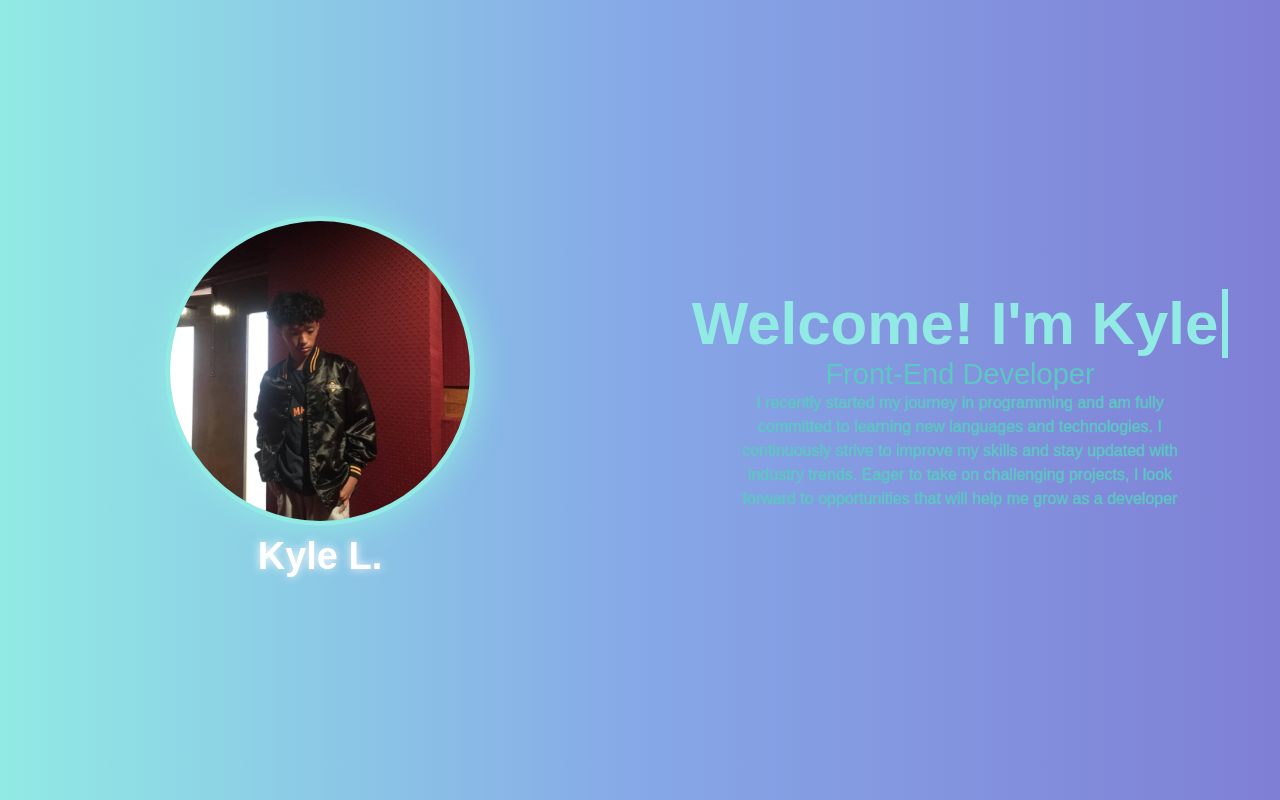
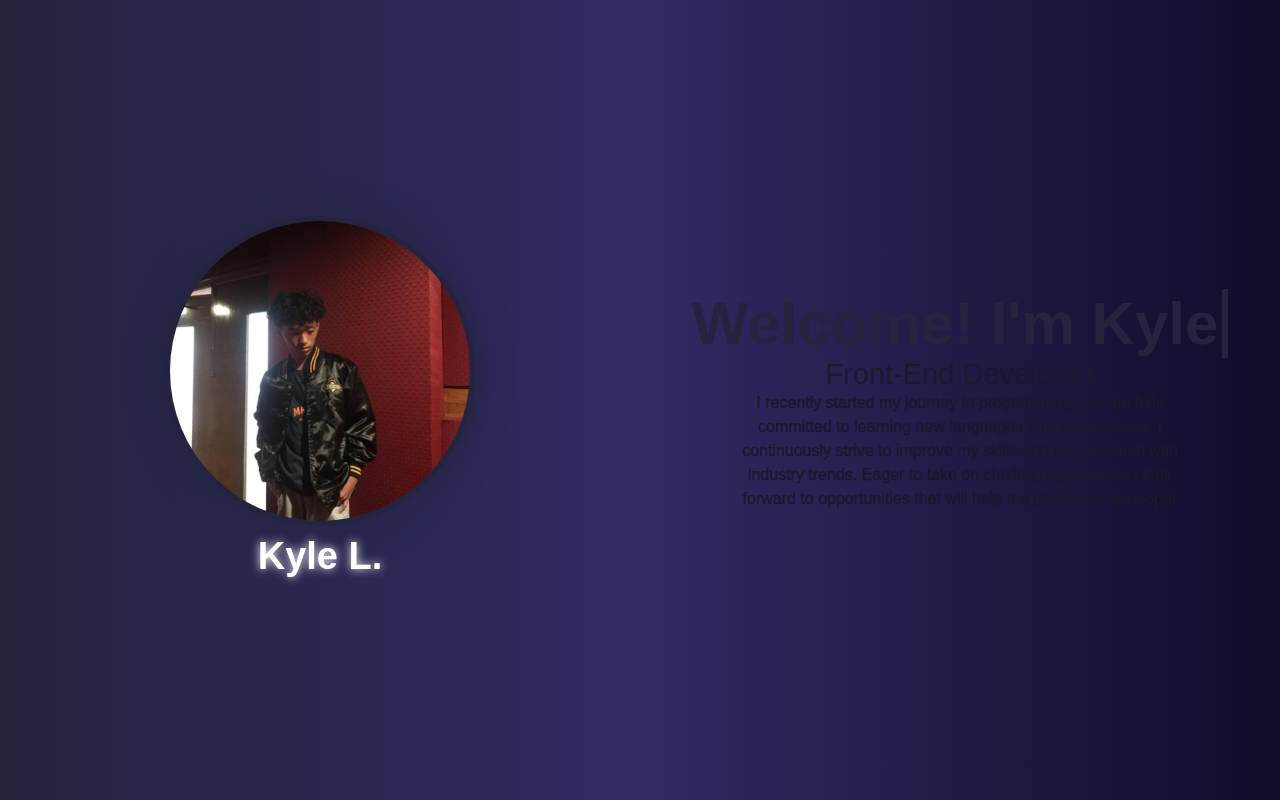
Before and after one commit to Nicalim/Kyle, a plain HTML site: page index.html in a window 1280 px wide. Drawn offline with Linux system fonts and the light colour scheme.

Commit message:
change on css

```diff
--- a/index.css
+++ b/index.css
@@ -3,10 +3,10 @@
 }
 
 :root {
-    --primcolor: #7F7FD5;
-    --seccolor:#86A8E7;
-    --accentcolor:#91EAE4;
-    --accent-dark: #5CC7C3;
+    --primcolor: #0f0c29;
+    --seccolor: #302b63;
+    --accentcolor: #24243e;
+    --accent-dark: #1a1a2e;
 }
 
 html, body {
```
